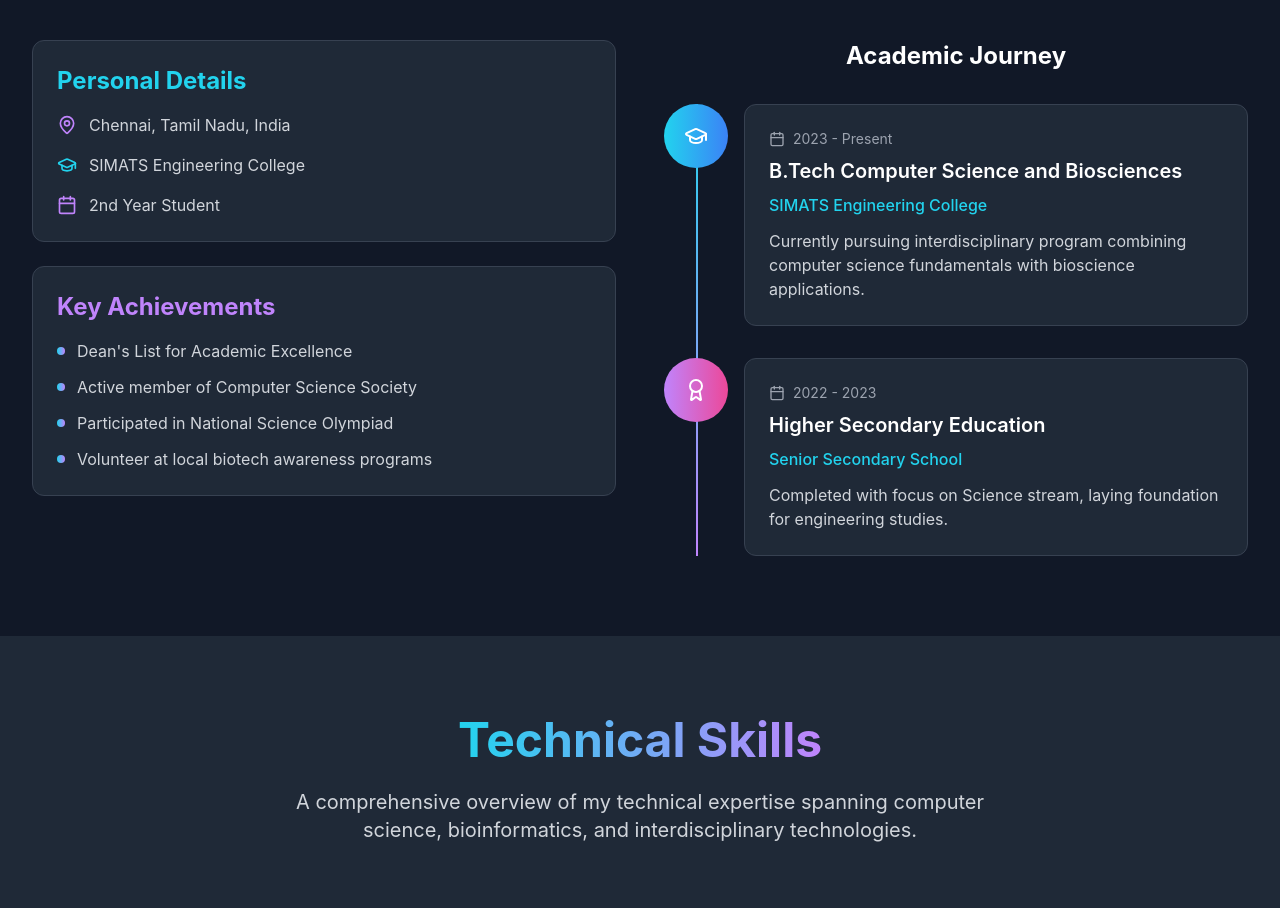
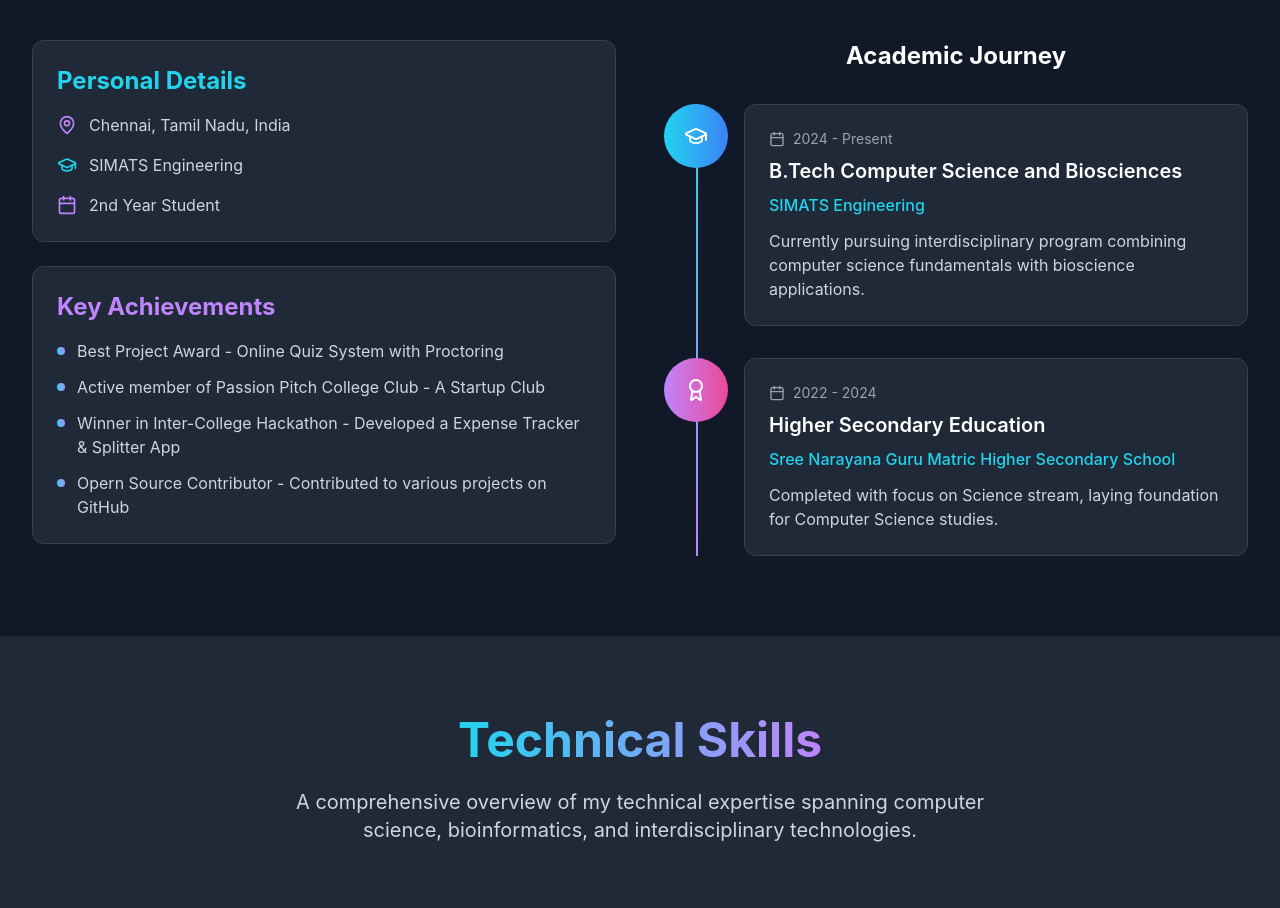
Before and after one commit to Shreyan1590/Bolt---Portfolio, a React (Vite) app: page / in a window 1280 px wide. Shown: the part 1060-1968 px from the top of the page. Built offline with nearby package versions, Linux system fonts and the light colour scheme.

Commit message:
Updated About

```diff
--- a/src/components/About.tsx
+++ b/src/components/About.tsx
@@ -11,28 +11,28 @@ const About = () => {
 
   const timelineData = [
     {
-      year: '2023 - Present',
+      year: '2024 - Present',
       title: 'B.Tech Computer Science and Biosciences',
-      organization: 'SIMATS Engineering College',
+      organization: 'SIMATS Engineering',
       description: 'Currently pursuing interdisciplinary program combining computer science fundamentals with bioscience applications.',
       icon: GraduationCap,
       color: 'from-cyan-400 to-blue-500'
     },
     {
-      year: '2022 - 2023',
+      year: '2022 - 2024',
       title: 'Higher Secondary Education',
-      organization: 'Senior Secondary School',
-      description: 'Completed with focus on Science stream, laying foundation for engineering studies.',
+      organization: 'Sree Narayana Guru Matric Higher Secondary School',
+      description: 'Completed with focus on Science stream, laying foundation for Computer Science studies.',
       icon: Award,
       color: 'from-purple-400 to-pink-500'
     },
   ];
 
   const achievements = [
-    'Dean\'s List for Academic Excellence',
-    'Active member of Computer Science Society',
-    'Participated in National Science Olympiad',
-    'Volunteer at local biotech awareness programs',
+    'Best Project Award - Online Quiz System with Proctoring',
+    'Active member of Passion Pitch College Club - A Startup Club',
+    'Winner in Inter-College Hackathon - Developed a Expense Tracker & Splitter App',
+    'Opern Source Contributor - Contributed to various projects on GitHub',
   ];
 
   return (
@@ -73,7 +73,7 @@ const About = () => {
                 </div>
                 <div className="flex items-center space-x-3">
                   <GraduationCap className="text-cyan-400" size={20} />
-                  <span className="text-gray-300">SIMATS Engineering College</span>
+                  <span className="text-gray-300">SIMATS Engineering</span>
                 </div>
                 <div className="flex items-center space-x-3">
                   <Calendar className="text-purple-400" size={20} />
```
